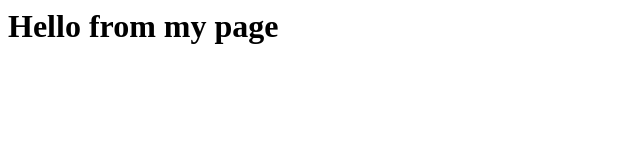
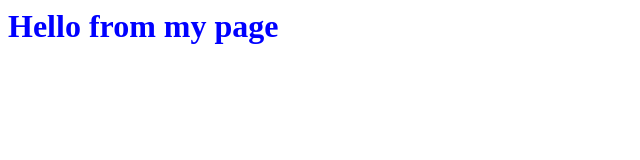
Before and after one commit to vagnerbarros/testes, a plain HTML site: page index.html in a window 1280 px wide. Shown: the whole page, without its empty margins (0-640 px from the left). Drawn offline with Linux system fonts and the light colour scheme.

Commit message:
style in h1

```diff
--- a/index.html
+++ b/index.html
@@ -3,6 +3,6 @@
     <title>My Page</title>
   </head>
   <body>
-    <h1>Hello from my page</h1>
+    <h1 style="color: blue;">Hello from my page</h1>
   </body>
 </html>
```
